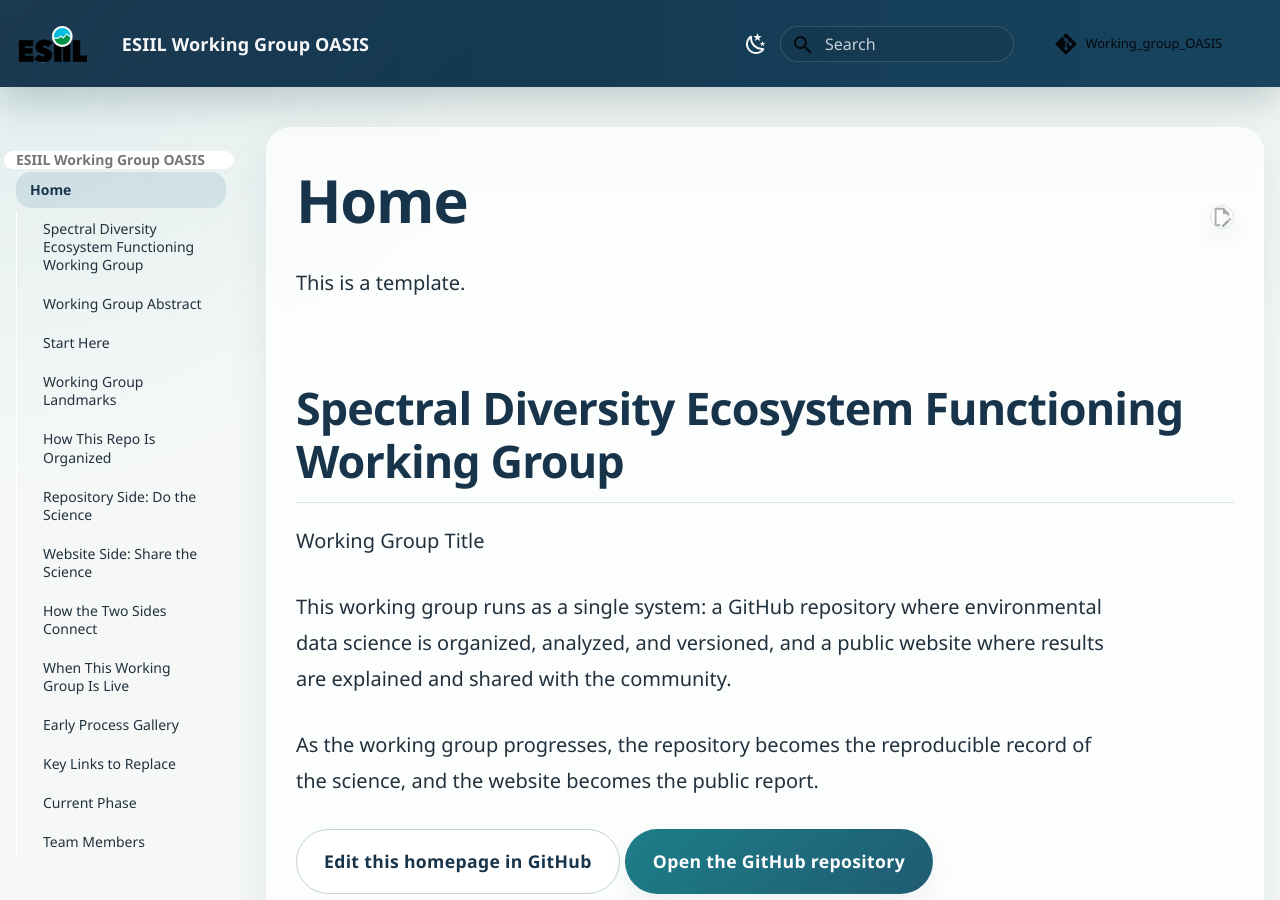
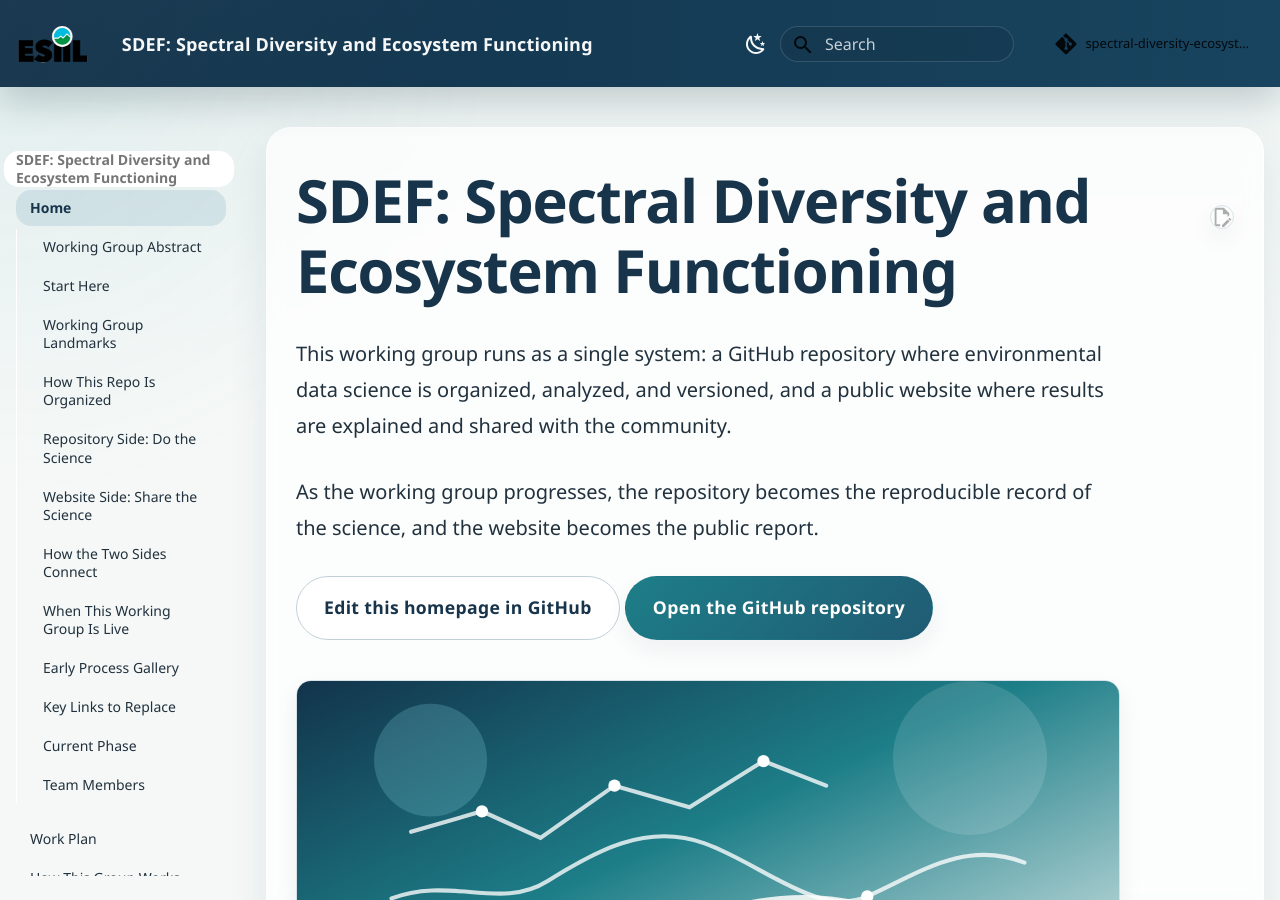
Before and after one commit to CU-ESIIL/spectral-diversity-ecosystem-functioning, an MkDocs documentation site: the page built from docs/index.md, in a window 1280 px wide and 900 px high. Built offline with MkDocs 1.6.1 and Material for MkDocs 9.7.7, drawn with Linux system fonts in a browser that asks for light colours; comment, search, counter and statistics services are not loaded.

Commit message:
Update repo and website metadata

```diff
--- a/README.md
+++ b/README.md
@@ -1,14 +1,14 @@
-# Working Group Template
+# SDEF: Spectral Diversity and Ecosystem Functioning
 
-This repository is a template for ESIIL Working Groups.
+Repository and website for the ESIIL Spectral Diversity and Ecosystem Functioning (SDEF) Working Group.
 
-This template is designed as one connected system:
+## How this repository is organized
+
+This repository is designed as one connected system:
 
 - The repository is where the science happens.
 - The website is where the science is shared.
 - GitHub connects them through commits, version history, and publishing.
-
-## How this repository is organized
 
 The repository has two connected layers. Top-level files configure the project and its automation. The `docs/` folder contains the website content. `mkdocs.yml` tells MkDocs how to turn that content into the public site. Analysis folders hold the working scientific materials that generate the results shown on the website.
 
--- a/docs/index.md
+++ b/docs/index.md
@@ -1,9 +1,4 @@
-# Home
-This is a template.
-
-## Spectral Diversity Ecosystem Functioning Working Group
-
-Working Group Title
+# SDEF: Spectral Diversity and Ecosystem Functioning
 
 This working group runs as a single system: a GitHub repository where environmental data science is organized, analyzed, and versioned, and a public website where results are explained and shared with the community.
 
--- a/mkdocs.yml
+++ b/mkdocs.yml
@@ -1,13 +1,12 @@
-site_name: 'ESIIL Working Group OASIS'
-site_description: 'Repository and website template for ESIIL working groups'
-site_author: Ty Tuff
-site_url: https://cu-esiil.github.io/Working_group_OASIS
+site_name: 'SDEF: Spectral Diversity and Ecosystem Functioning'
+site_description: 'Repository and website for the ESIIL Spectral Diversity and Ecosystem Functioning (SDEF) Working Group'
+site_url: https://cu-esiil.github.io/spectral-diversity-ecosystem-functioning
 
 # Repository
-repo_name: Working_group_OASIS
-repo_url: https://github.com/CU-ESIIL/Working_group_OASIS
-# The edit URI points MkDocs Material at the docs/ source so page edit links open in GitHub edit mode.
-edit_uri: edit/main/docs/
+repo_name: spectral-diversity-ecosystem-functioning
+repo_url: https://github.com/CU-ESIIL/spectral-diversity-ecosystem-functioning
+edit_uri: edit/main/docs/ # The edit URI points MkDocs Material at the docs/ source so page edit links open in GitHub edit mode
+
 # Copyright
 copyright: 'Copyright &copy; 2024 University of Colorado Boulder'
 
```
